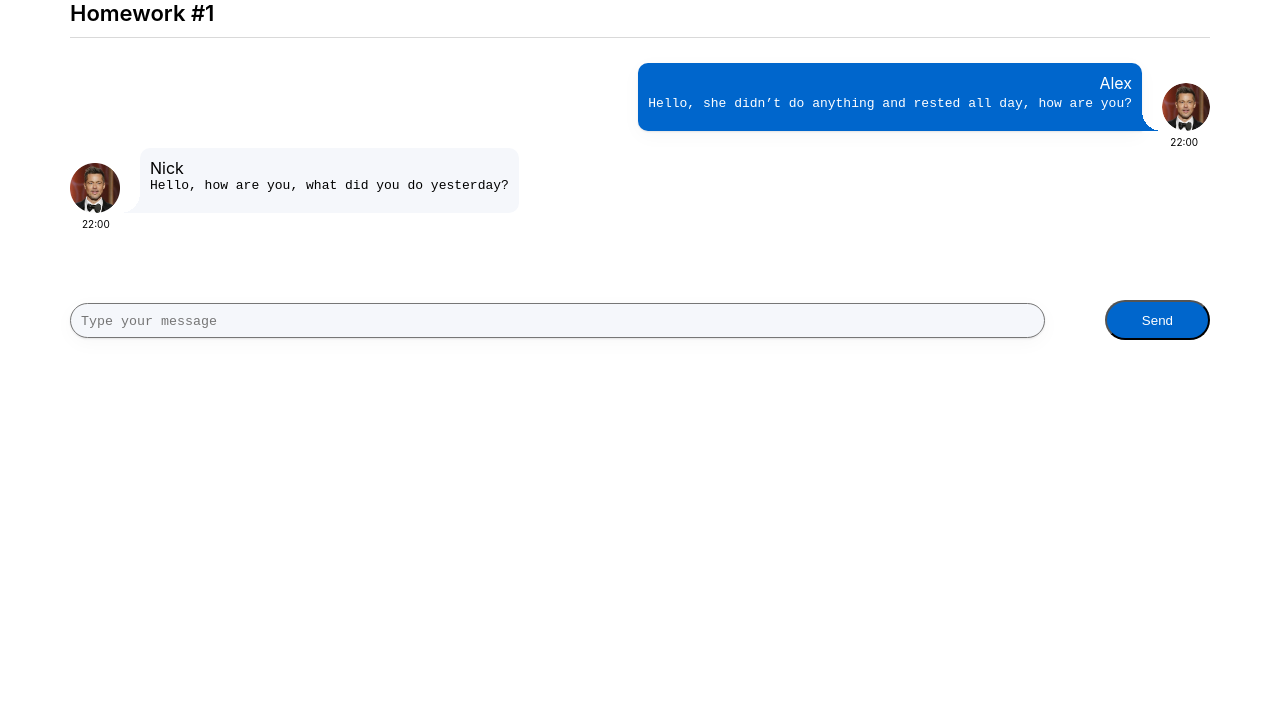
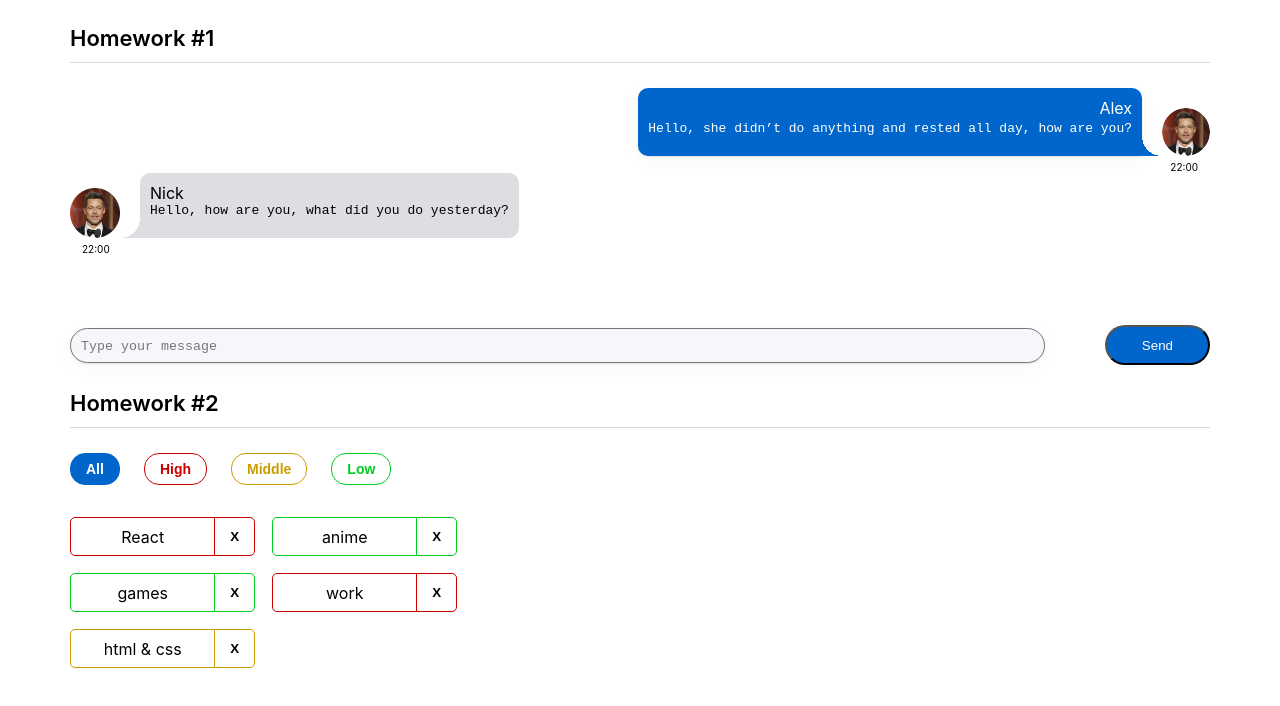
Before and after one commit to AlexandrPanevkin/Simple-React, a React (Create React App) app: page /#/pre-junior in a window 1280 px wide. Before the commit this address led to /. Shown: the top 706 px of the page. Built offline with nearby package versions, Linux system fonts and the light colour scheme.

Commit message:
Homework-2

```diff
--- a/src/s1-main/App.module.css
+++ b/src/s1-main/App.module.css
@@ -17,5 +17,6 @@
     margin: 0 auto 25px;
     max-width: 1140px;
     padding-bottom: 10px;
+    padding-top: 25px;
     width: 100%;
 }
--- a/src/s1-main/App.tsx
+++ b/src/s1-main/App.tsx
@@ -1,13 +1,14 @@
 import React from 'react'
 import s from './App.module.css'
 import HW1 from '../s2-homeworks/hw01/HW1'
+import HW2 from "../s2-homeworks/hw02/HW2";
 
 function App() {
     return (
         <div className={s.App}>
             <HW1/>
             {/*раскомментировать по ходу выполнения*/}
-            {/*<HW2/>*/}
+            <HW2/>
             {/*<HW3/>*/}
             {/*<HW4/>*/}
 
--- a/src/s2-homeworks/hw01/friend-message/FriendMessage.module.css
+++ b/src/s2-homeworks/hw01/friend-message/FriendMessage.module.css
@@ -22,7 +22,7 @@
     border-radius: 5px;
     border-color: #F5F7FB;
     border-radius: 10px 10px 10px 0px;
-    background: #F5F7FB;
+    background: #DCDEE1;
     margin-left: 10px;
 }
 
@@ -33,7 +33,7 @@
     display: block;
     width: 20px;
     height: 20px;
-    background: radial-gradient(40px at top left, transparent 50%, #F5F7FB 0);
+    background: radial-gradient(40px at top left, transparent 50%, #DCDEE1 0);
     margin-left: -30px;
     margin-bottom: -10px;
 }
--- a/src/s2-homeworks/hw02/HW2.tsx
+++ b/src/s2-homeworks/hw02/HW2.tsx
@@ -17,16 +17,16 @@
 * */
 
 // types
-export type AffairPriorityType = any // need to fix any
+export type AffairPriorityType = 'high' | 'low' | 'middle' // need to fix any
 export type AffairType = {
-    _id: any // need to fix any
-    name: any // need to fix any
+    _id: number // need to fix any
+    name: string // need to fix any
     priority: AffairPriorityType
 }
 export type FilterType = 'all' | AffairPriorityType
 
 // constants
-const defaultAffairs: any = [ // need to fix any
+const defaultAffairs: Array<AffairType> = [ // need to fix any
     {_id: 1, name: 'React', priority: 'high'}, // студенты могут изменить содержимое name и количество элементов в массиве, ...priority не менять!
     {_id: 2, name: 'anime', priority: 'low'},
     {_id: 3, name: 'games', priority: 'low'},
@@ -35,23 +35,32 @@
 ]
 
 // pure helper functions
-export const filterAffairs = (affairs: any, filter: any): any => { // need to fix any
+export const filterAffairs = (affairs: Array<AffairType>, filter: FilterType): Array<AffairType> => { // need to fix any
 
+    let newAffairs = affairs;
+    if(filter === 'all') {
+        return newAffairs
+    } else if(filter === 'low') {
+        return affairs.filter(el => el.priority === 'low')
+    } else if(filter === 'high') {
+        return affairs.filter(el => el.priority === 'high')
+    } else if(filter === 'middle') {
+        return affairs.filter(el => el.priority === 'middle')
+    } else{
+          return newAffairs}
+}
+export const deleteAffair = (affairs: Array<AffairType>, _id: number): Array<AffairType> => { // need to fix any
 
-    return affairs // need to fix
-}
-export const deleteAffair = (affairs: any, _id: any): any => { // need to fix any
-
-    return affairs // need to fix
+    return affairs.filter(el => el._id !== _id)
 }
 
 function HW2() {
-    const [affairs, setAffairs] = useState<any>(defaultAffairs) // need to fix any
+    const [affairs, setAffairs] = useState<Array<AffairType>>(defaultAffairs) // need to fix any
     const [filter, setFilter] = useState<FilterType>('all')
 
     const filteredAffairs = filterAffairs(affairs, filter)
-    const deleteAffairCallback = (_id: any) => { // need to fix any
-        // need to fix
+    const deleteAffairCallback = (_id: number) => { // need to fix any
+        setAffairs(deleteAffair(affairs, _id))
     }
 
     return (
--- a/src/s2-homeworks/hw02/affairs/Affairs.tsx
+++ b/src/s2-homeworks/hw02/affairs/Affairs.tsx
@@ -4,24 +4,28 @@
 import s from './Affairs.module.css'
 
 type AffairsPropsType = {
-    data: any // need to fix any
-    setFilter: any
-    deleteAffairCallback: any
+    data: Array<AffairType> // need to fix any
+    setFilter: (filter: FilterType) => void
+    deleteAffairCallback: (_id: number) => void
     filter: FilterType
 }
 
 function Affairs(props: AffairsPropsType) {
     const setAll = () => {
+        props.setFilter('all')
         // need to fix
     }
     const setHigh = () => {
         // need to fix
+        props.setFilter('high')
     }
     const setMiddle = () => {
         // need to fix
+        props.setFilter('middle')
     }
     const setLow = () => {
         // need to fix
+        props.setFilter('low')
     }
 
     const cnAll = s.button + ' ' + s.all + (props.filter === 'all' ? ' ' + s.active : '')
--- a/src/s2-homeworks/hw02/affairs/affair/Affair.tsx
+++ b/src/s2-homeworks/hw02/affairs/affair/Affair.tsx
@@ -6,12 +6,13 @@
 type AffairPropsType = {
     // key не нужно типизировать
     affair: AffairType
-    deleteAffairCallback: any // need to fix any
+    deleteAffairCallback: (_id: number) => void // need to fix any
 }
 
 function Affair(props: AffairPropsType) {
     const deleteCallback = () => {
         // need to fix
+        props.deleteAffairCallback(props.affair._id)
     }
 
     const nameClass = s.name + ' ' + s2[props.affair.priority]
@@ -25,7 +26,7 @@
         >
             <div id={'hw2-name-' + props.affair._id} className={nameClass}>
                 {/*создаёт студент*/}
-
+                {props.affair.name}
                 {/**/}
             </div>
             <div id={'hw2-priority-' + props.affair._id} hidden>
@@ -38,7 +39,7 @@
                 id={'hw2-button-delete-' + props.affair._id}
                 className={buttonClass}
                 // need to fix
-
+onClick={deleteCallback}
             >
                 {/*текст кнопки могут изменить студенты*/}
                 X
```
